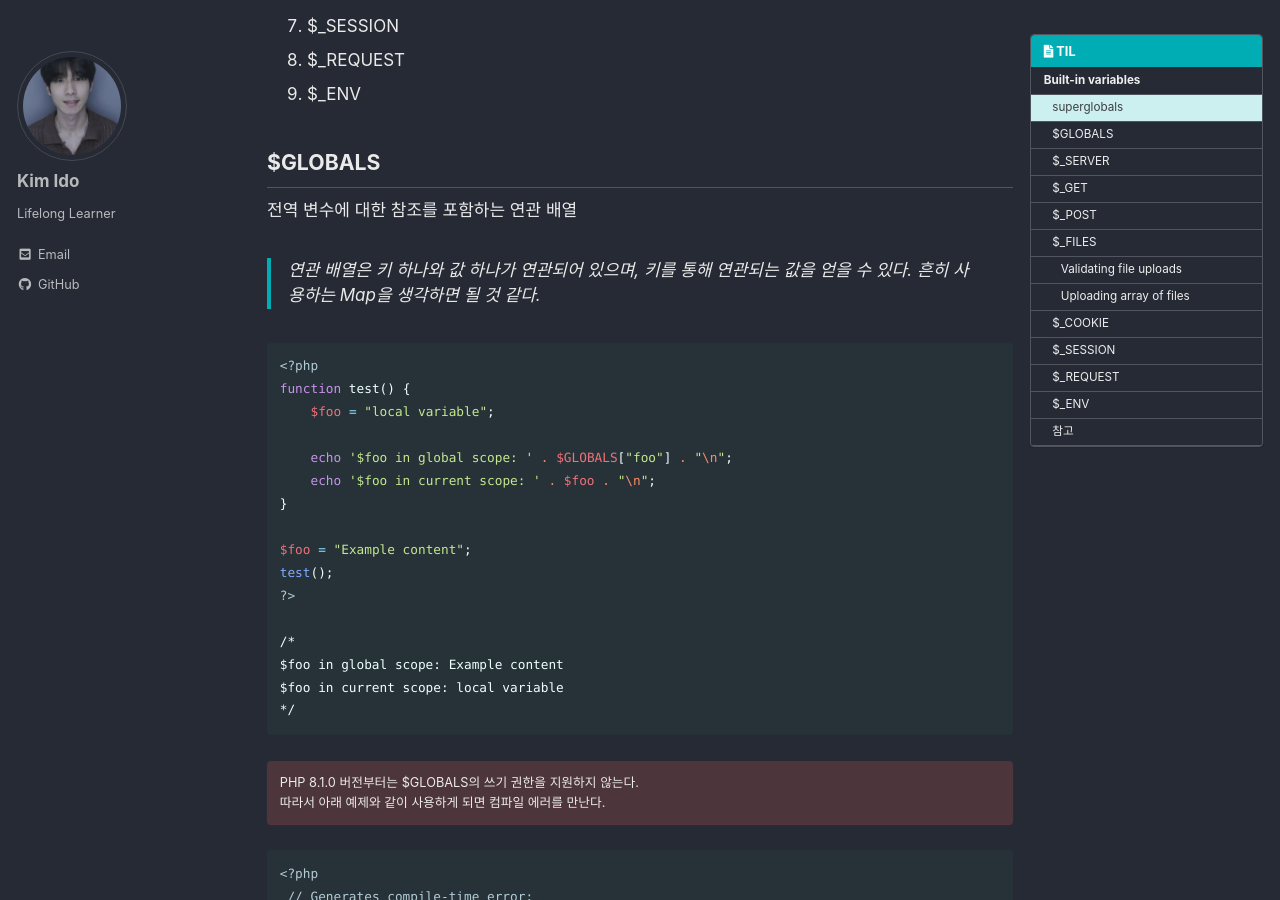
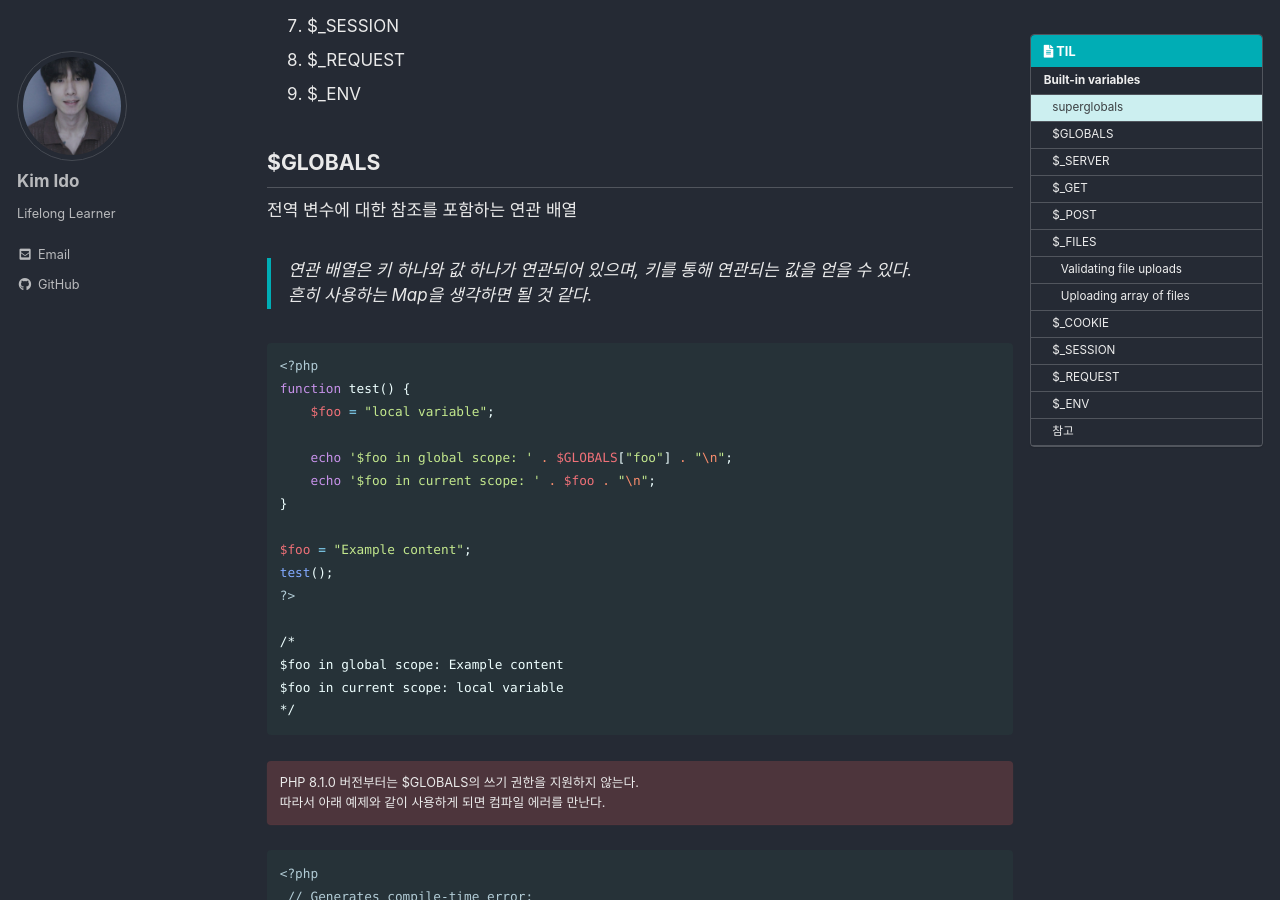
Before and after one commit to xkimido/xkimido.github.io, a Jekyll site: the page built from _posts/TIL/2023-12-09-php-superglobal.md, in a window 1280 px wide and 900 px high, scrolled down 540 px. Built offline with Jekyll 4.4.1, drawn with Linux system fonts in a browser that asks for light colours; cached includes are drawn as plain includes; comment, search, counter and statistics services are not loaded.

````diff
--- a/_posts/TIL/2023-12-09-php-superglobal.md
+++ b/_posts/TIL/2023-12-09-php-superglobal.md
@@ -31,7 +31,8 @@ PHP는 미리 정의된 전역 변수 `superglobals`을 제공한다.
 
 전역 변수에 대한 참조를 포함하는 연관 배열
 
-> 연관 배열은 키 하나와 값 하나가 연관되어 있으며, 키를 통해 연관되는 값을 얻을 수 있다. 흔히 사용하는 Map을 생각하면 될 것 같다.
+> 연관 배열은 키 하나와 값 하나가 연관되어 있으며, 키를 통해 연관되는 값을 얻을 수 있다.<br>
+흔히 사용하는 Map을 생각하면 될 것 같다.
 
 ```php
 <?php
````
